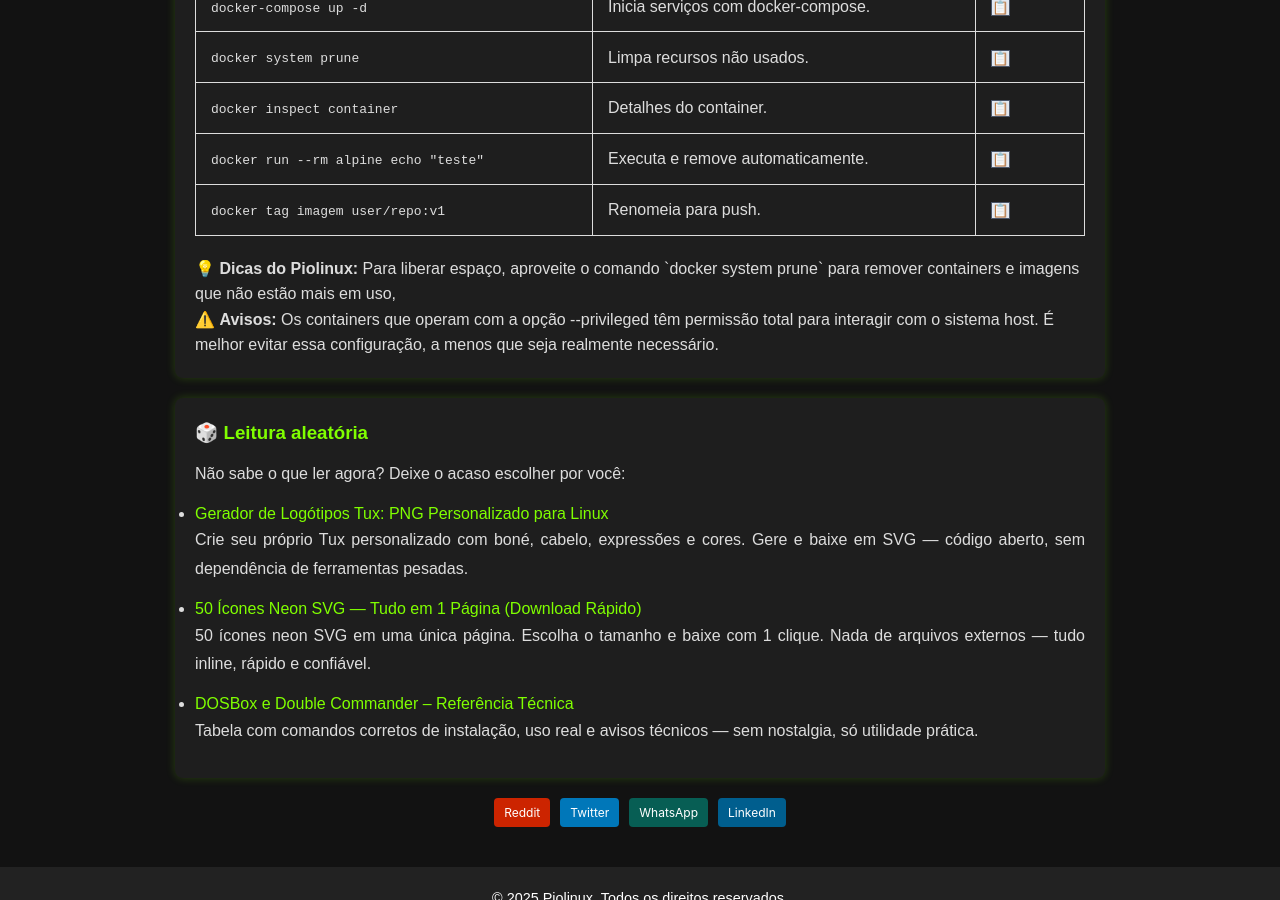
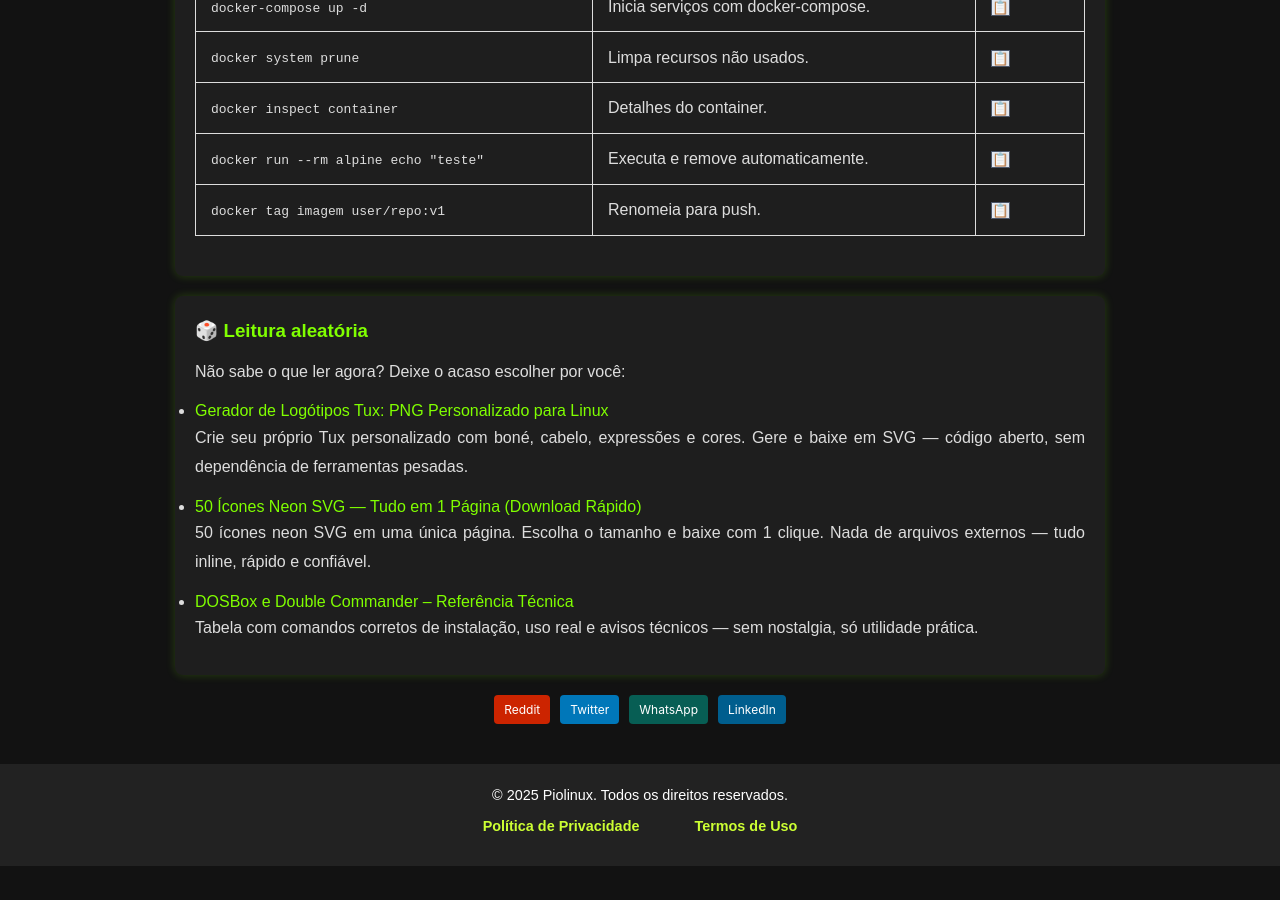
Before and after one commit to Piolinux/piolinux-site, a Jekyll site: the page built from _pages/_comandos/docker-e-containerizacao.md, in a window 1280 px wide and 900 px high, scrolled down 1081 px. Built offline with Jekyll 4.4.1, drawn with Linux system fonts in a browser that asks for light colours; after the commit the page ends 1947 px from its top, so only the background shows below that.

Commit message:
Update docker-e-containerizacao.md

```diff
--- a/_pages/_comandos/docker-e-containerizacao.md
+++ b/_pages/_comandos/docker-e-containerizacao.md
@@ -140,13 +140,7 @@ function filtrarLinhas(termo) {
 
 
 
-<div class="dica-final">
-  💡 <strong>Dicas do Piolinux:</strong> Para liberar espaço, aproveite o comando `docker system prune` para remover containers e imagens que não estão mais em uso,
-</div>
-<div class="aviso-final">
-  ⚠️ <strong>Avisos:</strong> Os containers que operam com a opção --privileged têm permissão total para interagir com o sistema host. É melhor evitar essa configuração, a menos que seja realmente necessário.
 
-</div>
 
 
 </section>
```
